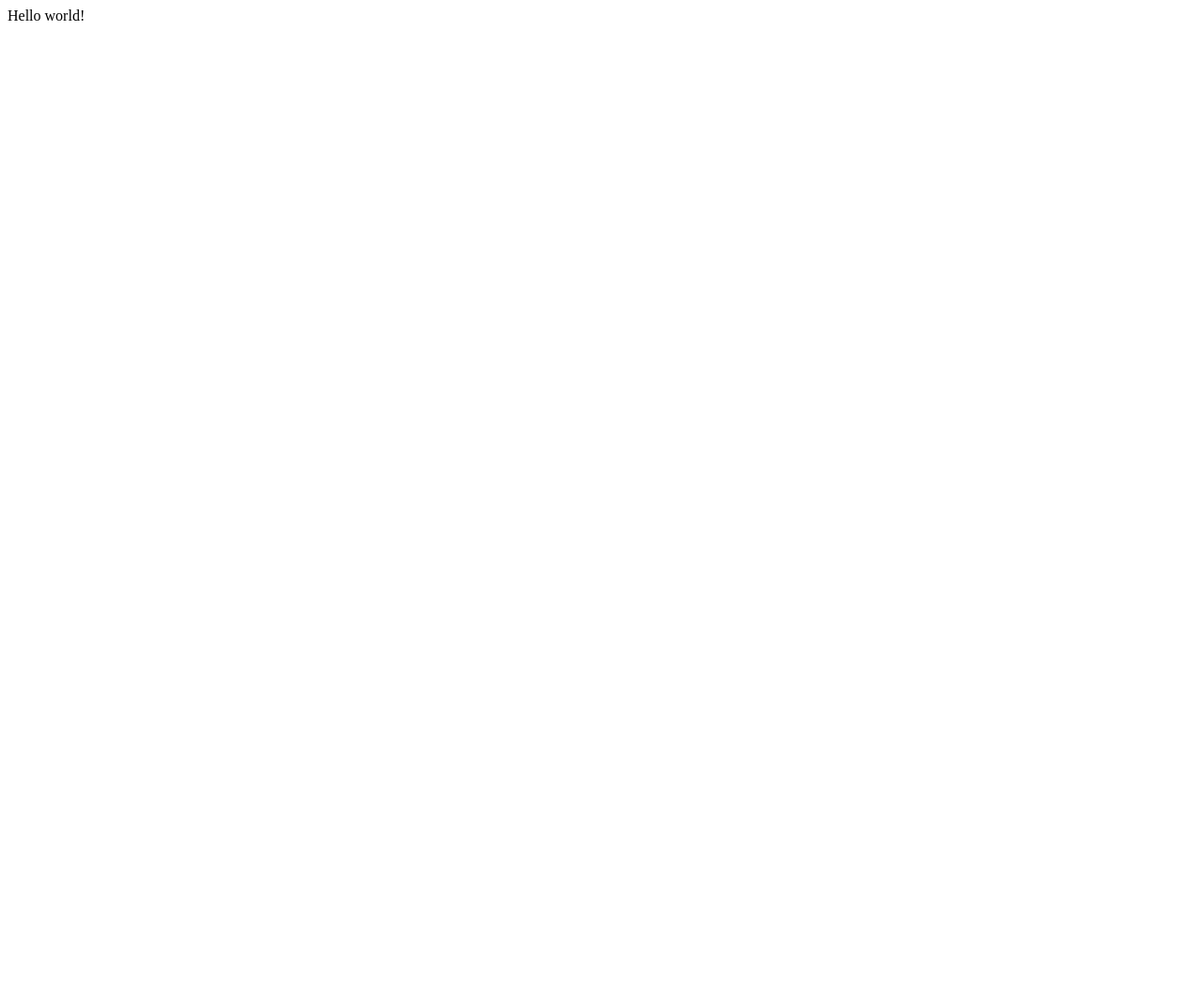
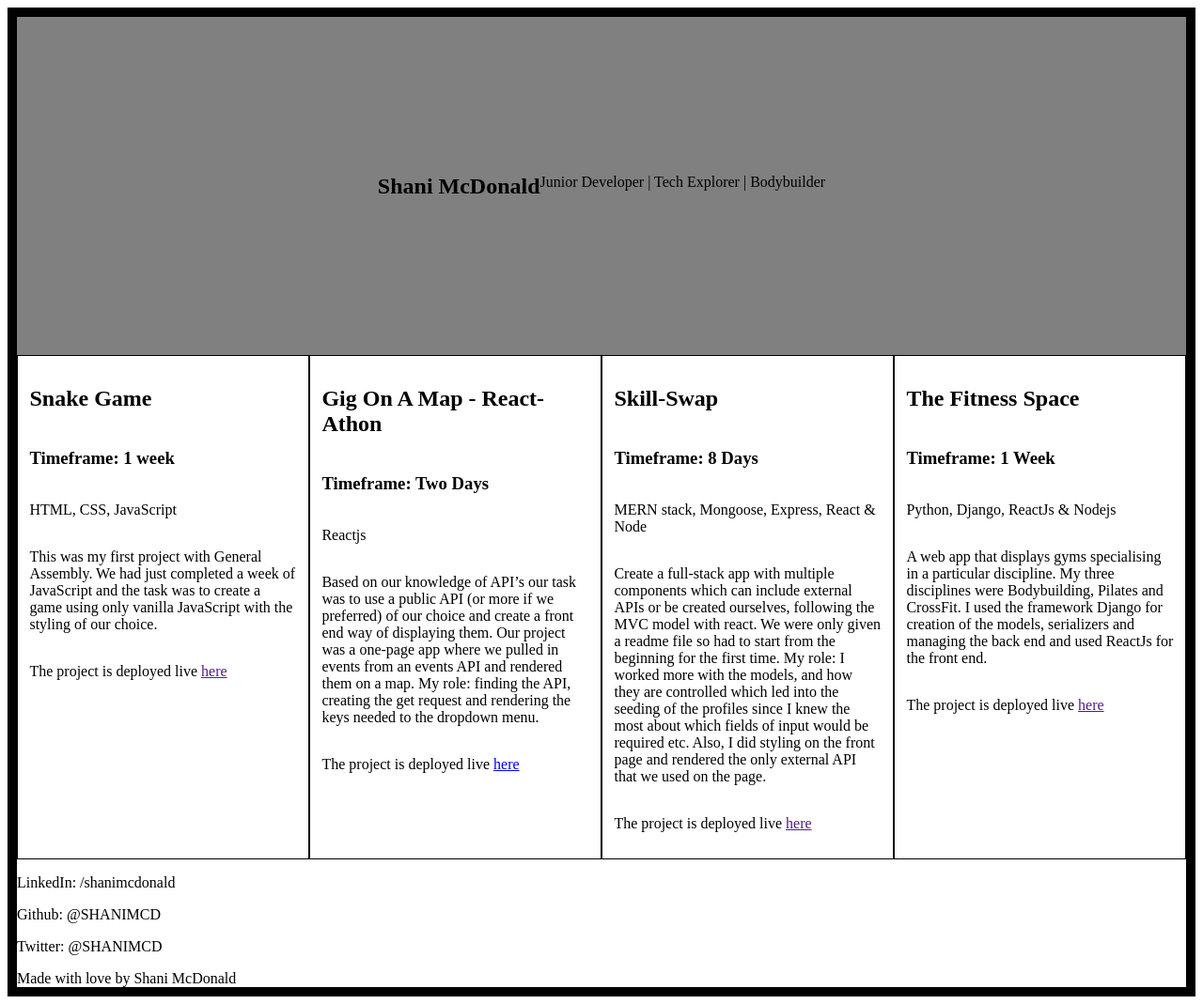
Before and after one commit to SHANIMCD/Portfolio-Gatsby, a Gatsby site: page / in a window 1280 px wide. Shown: the whole page at 94% size. Before the commit the page ends 800 px from the top, so only its background shows below. Built offline with nearby package versions, Linux system fonts and the light colour scheme; Gatsby itself is replaced by a stand-in of ours.

Commit message:
outline of styling

```diff
--- /dev/null
+++ b/src/components/footer.js
@@ -0,0 +1,5 @@
+import React from 'react'
+
+export default () => (
+  <div>Made with love by Shani McDonald  </div>
+)
--- /dev/null
+++ b/src/components/handles.js
@@ -0,0 +1,15 @@
+import React from 'react'
+
+export default () => (
+  <div>
+    <p>
+      LinkedIn: /shanimcdonald
+    </p>
+    <p>
+      Github: @SHANIMCD
+    </p>
+    <p>
+      Twitter: @SHANIMCD
+    </p>
+  </div>
+)
--- /dev/null
+++ b/src/components/header.js
@@ -0,0 +1,8 @@
+import React from 'react'
+
+export default () => (
+  <div>
+    <h1>Shani McDonald</h1>
+    {/* <h2>Junior Developer</h2> */}
+  </div>
+)
--- /dev/null
+++ b/src/components/projects.js
@@ -0,0 +1,75 @@
+import React from 'react'
+
+
+// class projects {
+//   constructor () {
+//     projectTitle = '',
+//     this.projectTask = '',
+//     this.projectDuration = '',
+//     this.projectToolsUsed = '',
+//     this.projectComment = '',
+//     this.projectLink = ''
+//   }
+// }
+
+
+export default () => (
+  <div className="projects-section">
+
+  <div className="project-container">
+    <h2 className="project-title">Snake Game</h2>
+    <h3 className="project-duration">Timeframe: 1 week</h3>
+    <p className="project-tools-used">HTML, CSS, JavaScript </p>
+    <p className="project-comment">This was my first project with General Assembly.
+    We had just completed a week of JavaScript and the task was to create a game using only vanilla JavaScript with the styling of our choice.</p>
+    <p className="project-link">The project is deployed live <a href="">here</a></p>
+  </div>
+  <div className="project-container">
+    <h2 className="project-title">Gig On A Map - React-Athon</h2>
+    <h3 className="project-duration">Timeframe: Two Days</h3>
+    <p className="project-tools-used">Reactjs</p>
+    <p className="project-comment">
+      Based on our knowledge of API’s our task was to use a public API (or more if we preferred) of our choice and create a front end way of displaying them.
+      Our project was a one-page app where we pulled in events from an events API and rendered them on a map.
+      My role: finding the API, creating the get request and rendering the keys needed to the dropdown menu.
+    </p>
+    <p className="project-link">The project is deployed live <a href="http://gigonamap.herokuapp.com/">here</a></p>
+  </div>
+  <div className="project-container">
+    <h2 className="project-title">Skill-Swap</h2>
+    <h3 className="project-duration">Timeframe: 8 Days</h3>
+    <p className="project-tools-used">
+      MERN stack, Mongoose, Express, React & Node
+    </p>
+    <p className="project-comment">Create a full-stack app with multiple components which can include external APIs or be created ourselves, following the MVC model with react.
+    We were only given a readme file so had to start from the beginning for the first time.
+    My role: I worked more with the models, and how they are controlled which led into the seeding of the profiles since I knew the most about which fields of input would be required etc.
+    Also, I did styling on the front page and rendered the only external API that we used on the page.
+    </p>
+    <p className="project-link">The project is deployed live <a href="">here</a></p>
+  </div>
+  <div className="project-container">
+    <h2 className="project-title">The Fitness Space</h2>
+    <h3 className="project-duration">Timeframe: 1 Week</h3>
+    <p className="project-tools-used">Python, Django, ReactJs & Nodejs</p>
+    <p className="project-comment">
+    A web app that displays gyms specialising in a particular discipline.
+    My three disciplines were Bodybuilding, Pilates and CrossFit.
+    I used the framework Django for creation of the models, serializers and managing the back end and used ReactJs for the front end.
+    </p>
+    <p className="project-link">The project is deployed live <a href="">here</a></p>
+  </div>
+
+  </div>
+)
+
+
+//empty project template
+
+{/* <div className="project-container">
+    <h2 className="project-title"></h2>
+    <h3 className="project-duration"></h3>
+    <p className="project-tools-used"></p>
+    <p className="project-comment"></p>
+    <p className="project-link"></p>
+  </div> */}
--- /dev/null
+++ b/src/components/statement.js
@@ -0,0 +1,8 @@
+import React from 'react'
+
+export default () => (
+  <p>
+    Junior Developer | Tech Explorer | Bodybuilder
+
+  </p>
+)
--- a/src/pages/index.js
+++ b/src/pages/index.js
@@ -1,3 +1,27 @@
 import React from "react"
+import Header from '../components/header'
+import Handles from '../components/handles'
+import Statement from '../components/statement'
+import Projects from '../components/projects'
 
-export default () => <div>Hello world!</div>
+import Footer from '../components/footer'
+
+
+import '../styles/global.css'
+
+export default () => (
+  <div className="body">
+    <section className="header-section">
+      <Header />
+      <Statement />
+    </section>
+
+    <section className="projects">
+      <Projects />
+    </section>
+    <section>
+      <Handles />
+      <Footer />
+    </section>
+  </div>
+)
--- /dev/null
+++ b/src/styles/global.css
@@ -0,0 +1,42 @@
+.body {
+  /* margin: 1%; */
+  border: 10px solid black;
+
+  /* padding: 2%; */
+}
+
+
+
+/* HEADER */
+.header-section {
+  display: flex;
+  flex-wrap: wrap;
+  /* flex-direction: column; */
+  justify-content: center;
+  /* margin: 3%; */
+  line-height: 40vh;
+  background-color: gray;
+}
+
+
+
+
+
+/*---Projects section-----*/
+
+.projects-section {
+  display: flex;
+
+  flex-wrap: nowrap;
+  max-width: 100vw;
+}
+
+.project-container {
+  border: 1px solid black;
+  width: 50vw;
+  display: flex;
+  flex-wrap: wrap;
+  flex-direction: column;
+  padding: 1%;
+
+}
```
Also changed, not shown: src/components/skillslist.js (added).
